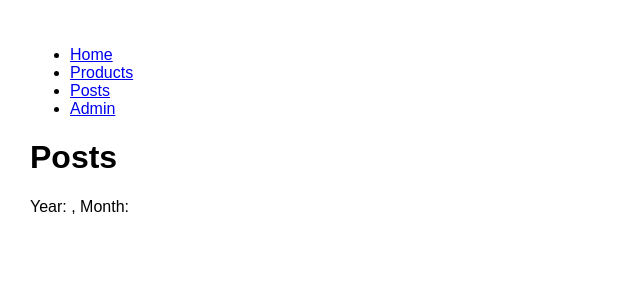
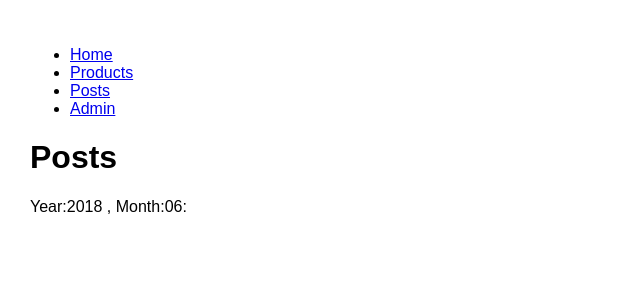
Before and after one commit to MonaliGanganeNeosoft/React-all, a React (Create React App) app: page /posts/2018/06 in a window 1280 px wide. Shown: the top 300 px of the page, without its empty margins (0-640 px from the left). Built offline with nearby package versions, Linux system fonts and the light colour scheme.

Commit message:
optional parameter in app and posts.jsx

```diff
--- a/src/App.js
+++ b/src/App.js
@@ -22,7 +22,7 @@ class App extends Component {
               path="/products"
               render={(props) => <Products sortBy="newest" {...props} />}
             />
-            <Route path="/posts/:year/:month" component={Posts} />
+            <Route path="/posts/:year?/:month?" component={Posts} />
             <Route path="/admin" component={Dashboard} />
             <Route path="/" component={Home} />
           </Switch>
--- a/src/components/posts.jsx
+++ b/src/components/posts.jsx
@@ -1,10 +1,10 @@
 import React from "react";
 
-const Posts = () => {
+const Posts = ({ match }) => {
   return (
     <div>
       <h1>Posts</h1>
-      Year: , Month:
+      Year:{match.params.year} , Month:{match.params.month}:
     </div>
   );
 };
```
